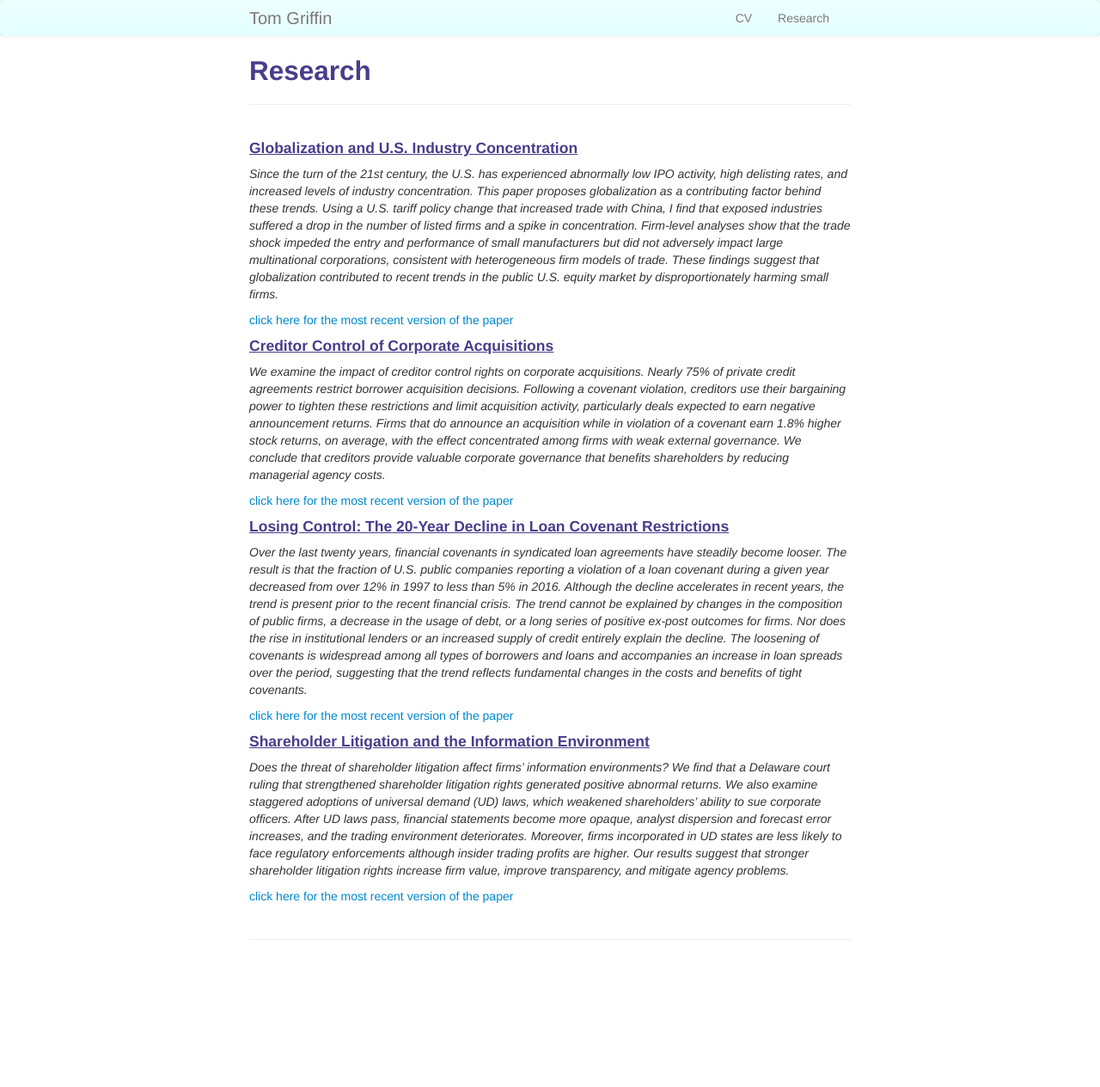
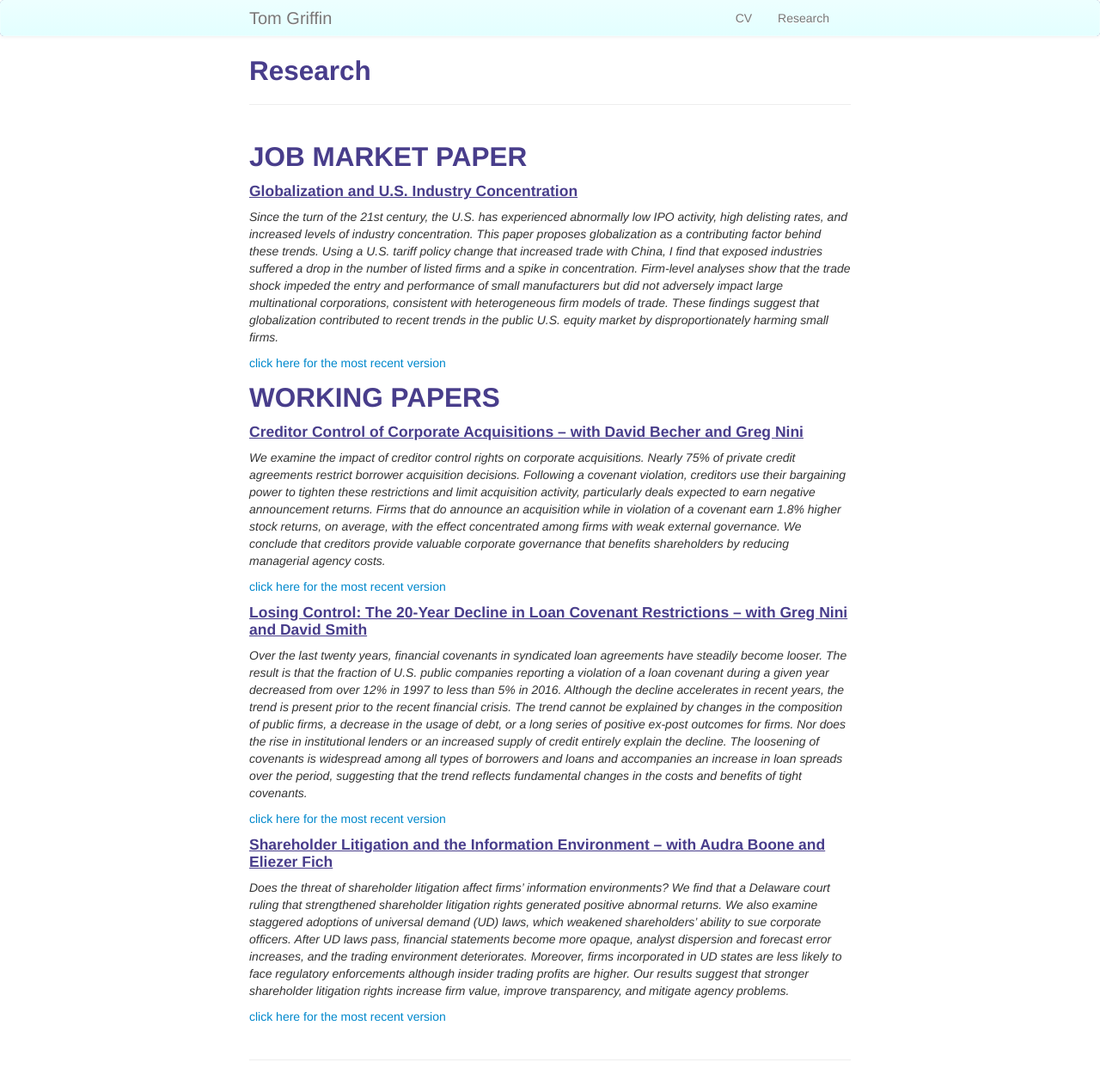
Before and after one commit to ThomasPGriffin/thomaspgriffin.github.io, a Jekyll site: the page built from pages/research.md, in a window 1280 px wide. Shown: the whole page at 86% size. Built offline with Jekyll 4.4.1, drawn with Linux system fonts in a browser that asks for light colours; before the commit the page ends 1124 px from its top, so only the background shows below that.

Commit message:
Update research.md

```diff
--- a/pages/research.md
+++ b/pages/research.md
@@ -5,15 +5,17 @@ description: Tom Griffin's research
 ---
 
 
+## JOB MARKET PAPER
 
 #### <u>Globalization and U.S. Industry Concentration</u>
 *Since the turn of the 21st century, the U.S. has experienced abnormally low IPO activity, high delisting rates, and increased levels of industry concentration. This paper proposes globalization as a contributing factor behind these trends. Using a U.S. tariff policy change that increased trade with China, I find that exposed industries suffered a drop in the number of listed firms and a spike in concentration. Firm-level analyses show that the trade shock impeded the entry and performance of small manufacturers but did not adversely impact large multinational corporations, consistent with heterogeneous firm models of trade. These findings suggest that globalization contributed to recent trends in the public U.S. equity market by disproportionately harming small firms.*
 
-[click here for the most recent version of the paper]({{ BASE_PATH}}/pages/working_papers/griffin_jmp_20181119.pdf)
+[click here for the most recent version]({{ BASE_PATH}}/pages/griffin_jmp_20181119.pdf)
 
 
+## WORKING PAPERS
 
-#### <u>Creditor Control of Corporate Acquisitions</u>
+#### <u>Creditor Control of Corporate Acquisitions – with David Becher and Greg Nini</u>
 *We examine the impact of creditor control rights on corporate acquisitions. Nearly 75% of private credit
 agreements restrict borrower acquisition decisions. Following a covenant violation, creditors use their
 bargaining power to tighten these restrictions and limit acquisition activity, particularly deals expected to
@@ -22,21 +24,21 @@ covenant earn 1.8% higher stock returns, on average, with the effect concentrate
 external governance. We conclude that creditors provide valuable corporate governance that benefits
 shareholders by reducing managerial agency costs.*
 
-[click here for the most recent version of the paper]({{ BASE_PATH}}/pages/working_papers/bgn_20181120.pdf)
+[click here for the most recent version]({{ BASE_PATH}}/pages/bgn_20181120.pdf)
 
 
 
-#### <u>Losing Control: The 20-Year Decline in Loan Covenant Restrictions</u>
+#### <u>Losing Control: The 20-Year Decline in Loan Covenant Restrictions – with Greg Nini and David Smith</u>
 *Over the last twenty years, financial covenants in syndicated loan agreements have steadily become looser. The result is that the fraction of U.S. public companies reporting a violation of a loan covenant during a given year decreased from over 12% in 1997 to less than 5% in 2016. Although the decline accelerates in recent years, the trend is present prior to the recent financial crisis. The trend cannot be explained by changes in the composition of public firms, a decrease in the usage of debt, or a long series of positive ex-post outcomes for firms. Nor does the rise in institutional lenders or an increased supply of credit entirely explain the decline. The loosening of covenants is widespread among all types of borrowers and loans and accompanies an increase in loan spreads over the period, suggesting that the trend reflects fundamental changes in the costs and benefits of tight covenants.*
 
-[click here for the most recent version of the paper]({{ BASE_PATH}}/pages/working_papers/gns_20181118.pdf)
+[click here for the most recent version]({{ BASE_PATH}}/pages/gns_20181118.pdf)
 
 
 
-#### <u>Shareholder Litigation and the Information Environment</u>
+#### <u>Shareholder Litigation and the Information Environment – with Audra Boone and Eliezer Fich</u>
 *Does the threat of shareholder litigation affect firms’ information environments? We find that a Delaware court ruling that strengthened shareholder litigation rights generated positive abnormal returns. We also examine staggered adoptions of universal demand (UD) laws, which weakened shareholders’ ability to sue corporate officers. After UD laws pass, financial statements become more opaque, analyst dispersion and forecast error increases, and the trading environment deteriorates. Moreover, firms incorporated in UD states are less likely to face regulatory enforcements although insider trading profits are higher. Our results suggest that stronger shareholder litigation rights increase firm value, improve transparency, and mitigate agency problems.*
 
-[click here for the most recent version of the paper]({{ BASE_PATH}}/pages/working_papers/bfg_20181029.pdf)
+[click here for the most recent version]({{ BASE_PATH}}/pages/bfg_20181029.pdf)
 
 
 <!-- Note: this is how to write a comment in HTML. Everything in here won't show up on your webpage.-->
```
